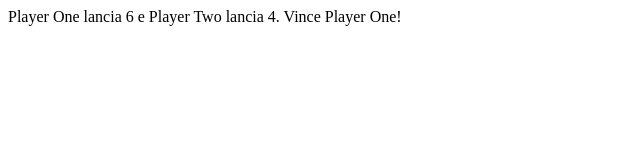
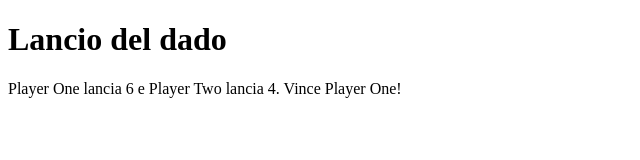
Before and after one commit to Sevenis/js-mail-dadi, a plain HTML site: page index.html in a window 1280 px wide. Shown: the whole page, without its empty margins (0-640 px from the left). Drawn offline with Linux system fonts and the light colour scheme.

Commit message:
Commenti inseriti

```diff
--- a/index.html
+++ b/index.html
@@ -3,11 +3,14 @@
     <head>
         <meta charset="utf-8">
         <meta name="viewport" content="width=device-width, initial-scale=1">
-        <title>Check Registered Email</title>
+        <title>Alea Iacta Est</title>
     </head>
     <body>
         <!-- <div id="check-email"></div> -->
+
+        <h1>Lancio del dado</h1>
         <div id="lancio-dado"></div>
+
         <script src="js/script.js" charset="utf-8"></script>
     </body>
 </html>
--- a/js/script.js
+++ b/js/script.js
@@ -17,10 +17,12 @@
 // Generare un numero random da 1  a 6, sia per il giocatore sia per il computer
 // Stabilire il vincitore, in base a chi fa il punteggio più alto.
 
+// inizializzo variabili
 var dado1 = Math.floor(Math.random() * 6 ) + 1;
 var dado2 = Math.floor(Math.random() * 6 ) + 1;
 var check = "I due dadi sono uguali!"
 
+// Processo check valori
 if (dado1 != dado2) {
     if (dado1 > dado2) {
         check = "Vince Player One!";
@@ -29,4 +31,5 @@ if (dado1 != dado2) {
     }
 }
 
+// stampo messaggio esito
 document.getElementById('lancio-dado').innerHTML = "Player One lancia " + dado1 + " e Player Two lancia " + dado2 + '. ' + check;
```
